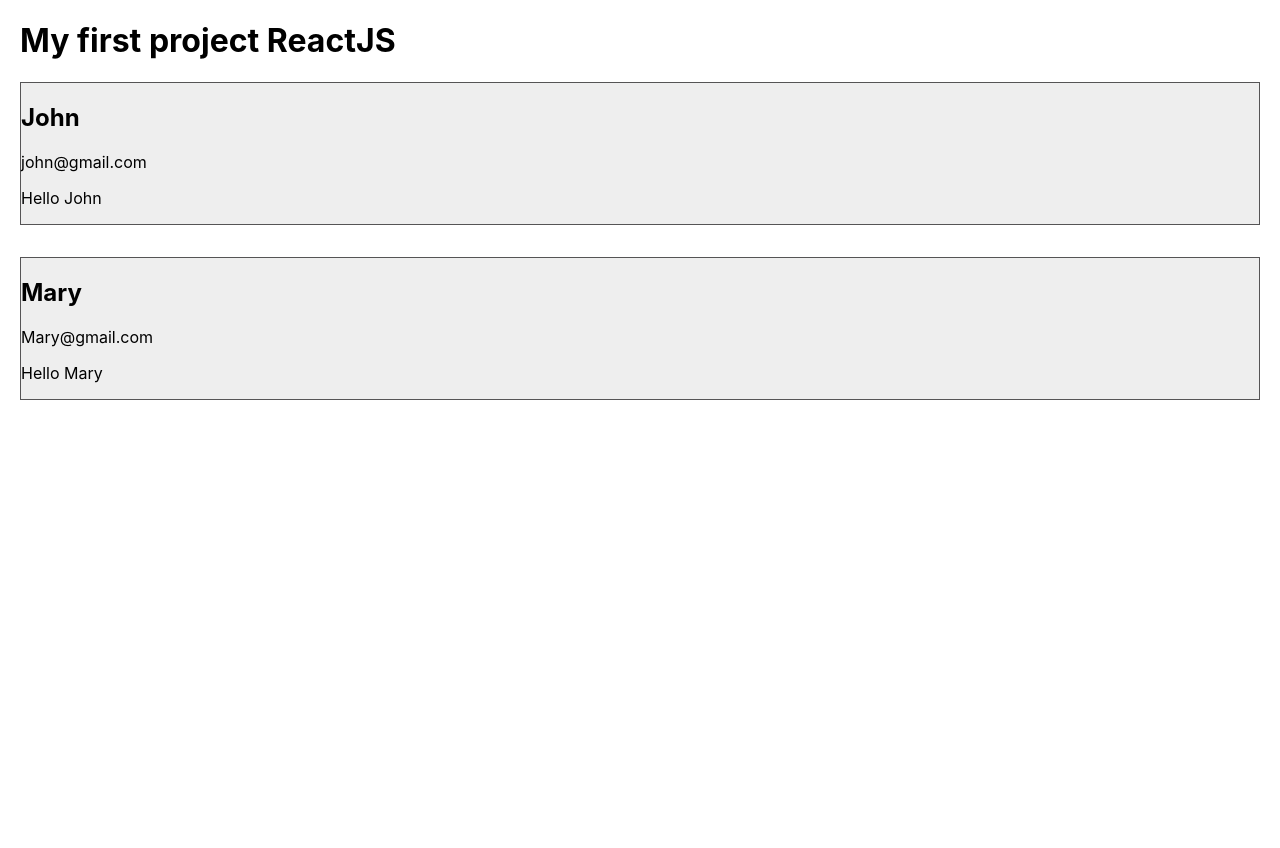
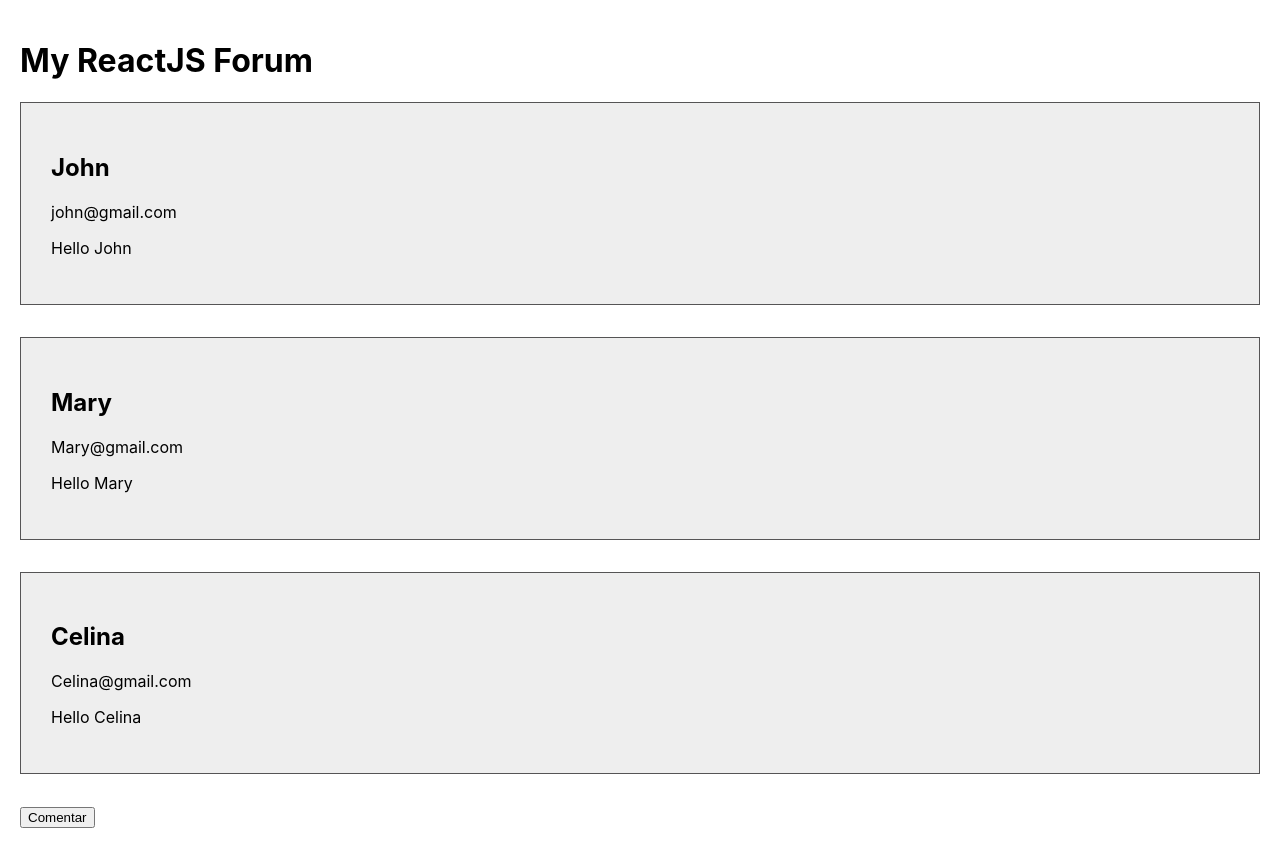
Before and after one commit to marciosdev/react-forum, a React (Create React App) app: page / in a window 1280 px wide. Before the commit the page ends 800 px from the top, so only its background shows below. Built offline with nearby package versions, Linux system fonts and the light colour scheme.

Commit message:
Create state compoment

```diff
--- a/src/App.css
+++ b/src/App.css
@@ -1,3 +1,3 @@
 .App {
-  padding: 0 20px;
+  padding: 20px;
 }
--- a/src/App.js
+++ b/src/App.js
@@ -17,24 +17,40 @@
         name: 'Mary',
         mail: 'Mary@gmail.com',
         message: 'Hello Mary'
+      },
+      {
+        name: 'Celina',
+        mail: 'Celina@gmail.com',
+        message: 'Hello Celina'
       }
     ]
+  }
+
+  adicionarComentario = ()  => {
+    const novoComentario = {
+      name: 'Sidya',
+      mail: 'Sidya@gmail.com',
+      message: 'Hi dear'
+    }
+
+    this.setState({ comment: [...this.state.comment, novoComentario] })
+
   }
 
   render(){
     return (
       <div className="App">
-        <h1>My first project ReactJS</h1>
+        <h1>My ReactJS Forum</h1>
 
         {
-          this.state.comment.map((comment, indice )=> (
+          this.state.comment.map((comment, indice)=> (
             <Comment key={indice} name={comment.name} mail={comment.mail} >
               {comment.message}
             </Comment>
 
           ) )
         }
-
+      <button onClick={this.adicionarComentario}>Comentar</button>
       </div>
     );
   }
--- a/src/components/Comment.css
+++ b/src/components/Comment.css
@@ -2,4 +2,5 @@
     background-color: #eee;
     margin-bottom: 2rem;
     border: 1px solid #555455;
+    padding: 30px;
 }
```
Also changed, not shown: 1 other file (tests, documents, lock files or other folders).
